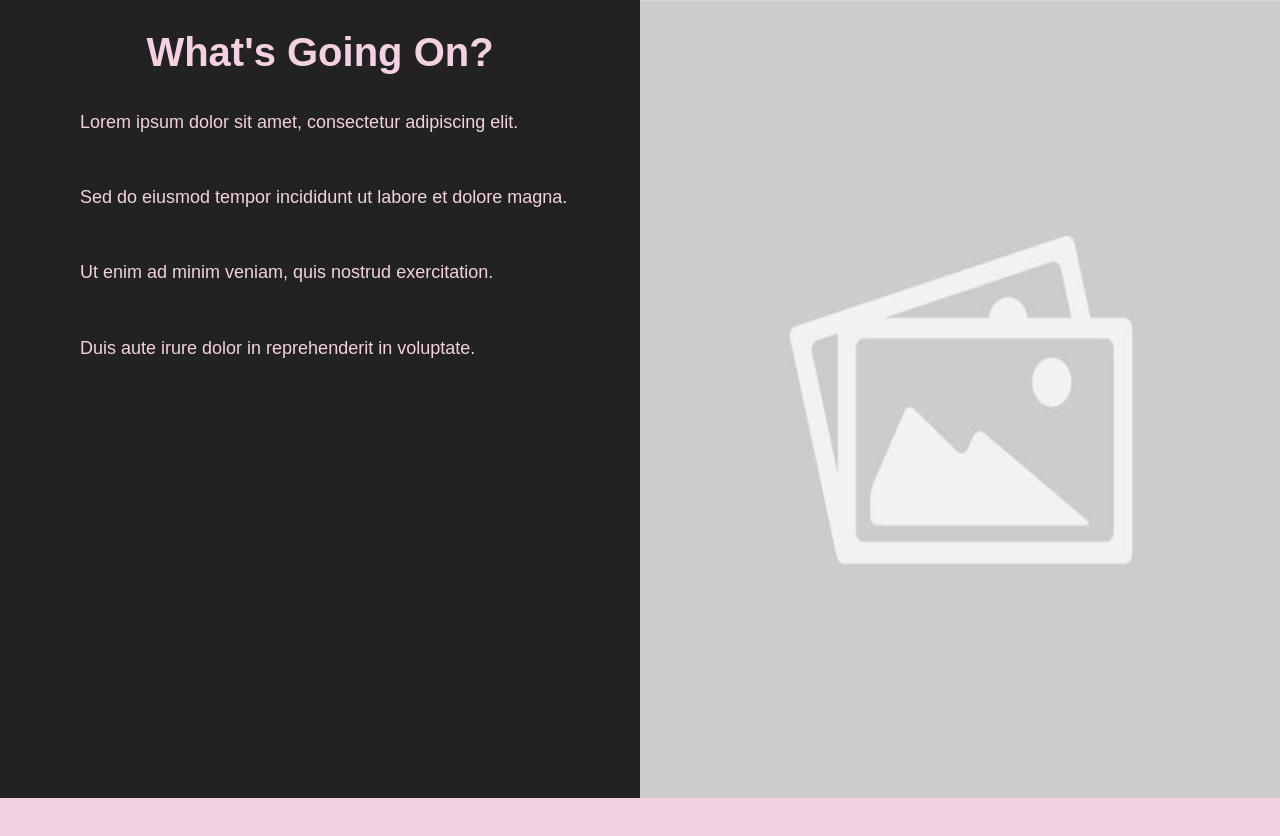
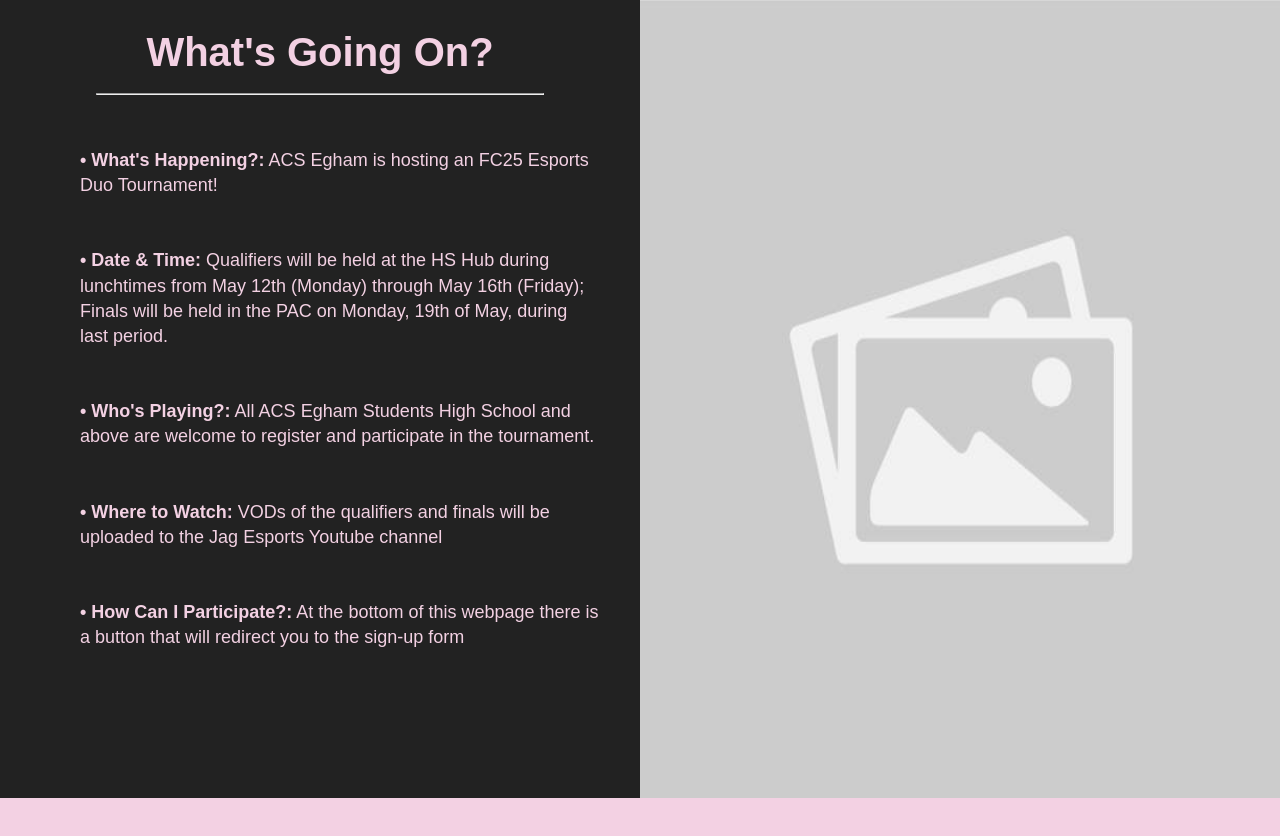
Before and after one commit to jagsesports/jagsesports, a plain HTML site: page index.html in a window 1280 px wide. Shown: the part 802-1638 px from the top of the page. Drawn offline with nearby package versions, Linux system fonts and the light colour scheme.

Commit message:
implemented all social media links, removed placholder and added final list for 'What's Going On' Section, fixed information navbar tab navigating to main.html instead of index.html, and added css for list and horizontal line break.

```diff
--- a/index.html
+++ b/index.html
@@ -12,8 +12,8 @@
         <p>Stay Tapped In:</p>
         <div class = "socials">
             <a href = "https://www.youtube.com/@JagEsports"> <img src="images/youtubeLogo.svg" alt = "YouTube"> </a>
-            <a href = "#"> <img src="images/instaLogo.svg" alt = "Instagram"> </a>
-            <a href = "#"> <img src="images/tiktokLogo.svg" alt = "TikTok"> </a>
+            <a href = "https://www.instagram.com/acseghamschool"> <img src="images/instaLogo.svg" alt = "Instagram"> </a>
+            <a href = "https://www.tiktok.com/@acsinternationalschools"> <img src="images/tiktokLogo.svg" alt = "TikTok"> </a>
         </div>
     </header>
     <div class="main-container">
@@ -21,7 +21,7 @@
             <div class="mainLogo"> <img src="images/mainLogo.png" alt = "Jags Esports Logo"></div>
             <nav class="pages">
                 <a href="#">Home</a>
-                <a href="main.html">Information</a>
+                <a href="index.html">Information</a>
             </nav>
         </section>
         <section id="home" class="video1">
@@ -36,11 +36,15 @@
         <section class="section-1">
             <div class="info-box">
                 <h1>What's Going On?</h1>
+                <br>
+                <hr>
+                <br>
                 <ul class="info-list">
-                    <li>Lorem ipsum dolor sit amet, consectetur adipiscing elit.</li>
-                    <li>Sed do eiusmod tempor incididunt ut labore et dolore magna.</li>
-                    <li>Ut enim ad minim veniam, quis nostrud exercitation.</li>
-                    <li>Duis aute irure dolor in reprehenderit in voluptate.</li>
+                    <li><b> • What's Happening?:</b> ACS Egham is hosting an FC25 Esports Duo Tournament!</li>
+                    <li><b> • Date & Time:</b> Qualifiers will be held at the HS Hub during lunchtimes from May 12th (Monday) through May 16th (Friday); Finals will be held in the PAC on Monday, 19th of May, during last period.</li>
+                    <li><b> • Who's Playing?:</b> All ACS Egham Students High School and above are welcome to register and participate in the tournament.</li>
+                    <li><b> • Where to Watch:</b> VODs of the qualifiers and finals will be uploaded to the Jag Esports Youtube channel</li>
+                    <li><b> • How Can I Participate?:</b> At the bottom of this webpage there is a button that will redirect you to the sign-up form</li>
                 </ul>
             </div>
             <img src="images/placeholderimage.jpg" alt = "Placeholder">
--- a/styles.css
+++ b/styles.css
@@ -151,6 +151,15 @@ body {
 .info-box h1 {
   font-size: 40px;
   margin-top: 32px;
+  color: #f3d1e3;
+  position: relative;
+  z-index: 3;
+}
+
+.info-box hr {
+  left: 15%;
+  width: 70%;
+  height: 2px;
   color: #f3d1e3;
   position: relative;
   z-index: 3;
```
